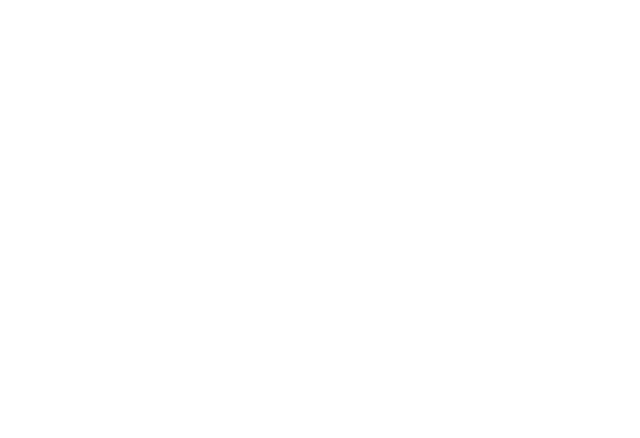
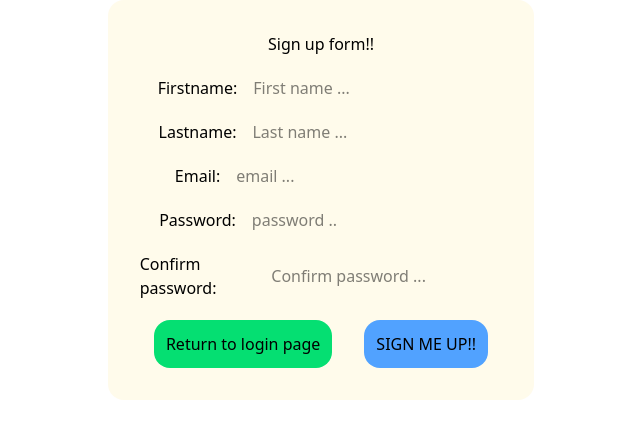
Before and after one commit to nyainanathan/Ataovy, a React (Vite) app in the folder ataovy-frontend/: page /signup in a window 1280 px wide. Before the commit this address had no page. Shown: the top 438 px of the page, without its empty margins (319-959 px from the left). Built offline with nearby package versions, Linux system fonts and the light colour scheme.

Commit message:
feat: sign up form

```diff
--- a/ataovy-frontend/src/App.jsx
+++ b/ataovy-frontend/src/App.jsx
@@ -2,11 +2,14 @@
 import './App.css'
 import LoginForm from './Components/Login/LoginForm'
 import Home from './Components/HomePage/Home'
+import SignupForm from './Components/Login/SignupForm'
+
 function App() {
   return (
     <Routes>
       <Route path='/' element=<LoginForm/> > </Route>
       <Route path='/home' element= <Home/> ></Route>
+      <Route path='/signup' element =<SignupForm/> ></Route>
     </Routes>
   )
 }
--- a/ataovy-frontend/src/Components/Login/LoginForm.jsx
+++ b/ataovy-frontend/src/Components/Login/LoginForm.jsx
@@ -40,13 +40,22 @@
                 <label htmlFor="password"> Password: </label>
                 <input value={password} onChange={(e) => setPassword(e.target.value)} type="password" name="password" id="password" placeholder="password ... "/>
             </div>
+            <div className="flex gap-8">
                 <button
                 className="bg-green-400 p-3 rounded-2xl"
                 onClick={(e) => {
                     e.preventDefault();
                     handleLogin();
                 }}
-            >Login</button>
+                >Sign in </button>
+
+                <button
+                className="bg-blue-400 p-3 rounded-2xl"
+                onClick={() => navigate("/signup")}
+                >
+                    Sign up
+                </button>
+            </div>
 
         </div>
     )
--- /dev/null
+++ b/ataovy-frontend/src/Components/Login/SignupForm.jsx
@@ -0,0 +1,47 @@
+import { useNavigate } from "react-router-dom"
+
+const SignupForm = () => {
+
+    const navigate = useNavigate();
+
+    return (
+        <div className="flex flex-col bg-amber-50 w-1/3 items-center gap-5 m-auto rounded-2xl p-8">
+            <p>Sign up form!!</p>
+            <div className="flex gap-4">
+                <label htmlFor="fistname">Firstname: </label>
+                <input type="text" name="firstname" id="firstname" placeholder="First name ..."/>
+            </div>
+            <div className="flex gap-4">
+                <label htmlFor="lastname">Lastname: </label>
+                <input type="text" name="lastname" id="lastname" placeholder="Last name ..."/>
+            </div>
+            <div className="flex gap-4">
+                <label htmlFor="email">Email: </label>
+                <input type="email" name="email" id="email" placeholder="email ..."/>
+            </div>
+            <div className="flex gap-4">
+                <label htmlFor="password">Password: </label>
+                <input type="password" name="password" id="password" placeholder="password .." />
+            </div>
+            <div className="flex gap-4">
+                <label htmlFor="password-confirm">Confirm password: </label>
+                <input type="password" name="passwordConfirm" id="password-confirm" placeholder="Confirm password ..." />
+            </div>
+            <div className="flex gap-8">
+                <button
+                    onClick={()=> navigate("/")}
+                    className="bg-green-400 p-3 rounded-2xl"
+                >
+                    Return to login page
+                </button>
+                <button
+                    className="bg-blue-400 p-3 rounded-2xl"
+                >
+                    SIGN ME UP!!
+                </button>
+            </div>
+        </div>
+    )
+}
+
+export default SignupForm
```
Lines whose indentation alone changed are shown as unchanged.
